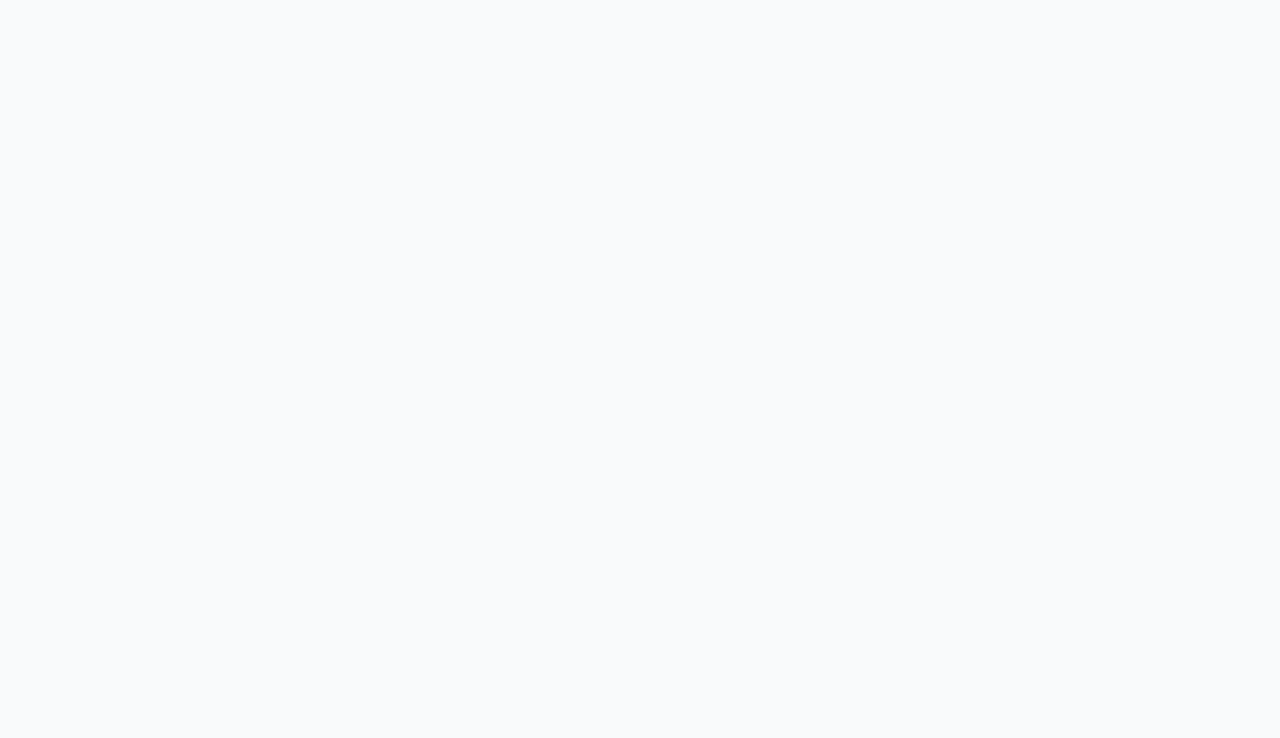
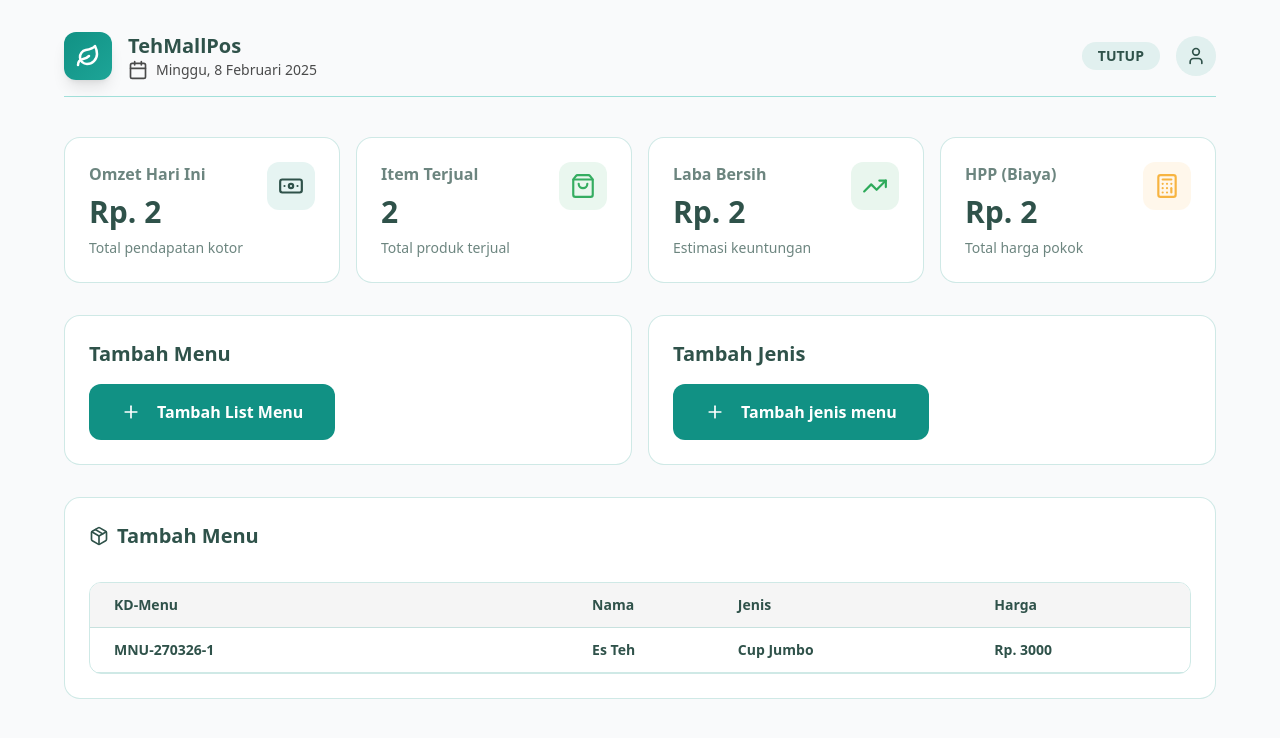
Before and after one commit to Rfn18/ES_TEH_MALL-CLIENT, a React (Vite) app: page /dashboard in a window 1280 px wide. Before the commit this address had no page. Shown: the top 738 px of the page. Built offline with nearby package versions, Linux system fonts and the light colour scheme.

Commit message:
feat(admin): add admin dashboard UI

```diff
--- a/src/App.tsx
+++ b/src/App.tsx
@@ -2,10 +2,12 @@ import { BrowserRouter, Routes, Route } from "react-router";
 import { Login } from "./page/login";
 import "./App.css";
 import { Register } from "./page/register";
+import { Dashboard } from "./page/dashboard";
 
 const App = () => (
   <BrowserRouter>
     <Routes>
+      <Route path="/dashboard" element={<Dashboard />} />
       <Route path="/login" element={<Login />} />
       <Route path="/register" element={<Register />} />
     </Routes>
--- /dev/null
+++ b/src/components/ui/Header.tsx
@@ -0,0 +1,35 @@
+import { Calendar, Leaf, User } from "lucide-react";
+import { useEffect, useState } from "react";
+
+export const Header = ({ openParameter }: { openParameter: boolean }) => {
+  const [open, setOpen] = useState<boolean>(false);
+
+  useEffect(() => {
+    setOpen(openParameter);
+  }, [openParameter]);
+
+  return (
+    <header className="flex items-center justify-between border-b border-[#a2e0da] pb-4 mb-4 w-full">
+      <div className="flex gap-4">
+        <div className="flex h-12 w-12 items-center justify-center rounded-xl auth-gradient shadow-lg">
+          <Leaf className=" size-6  text-white" strokeWidth={2.5} />
+        </div>
+        <div className="self-center ">
+          <h1 className="text-xl font-bold text-[#2f524a]">TehMallPos</h1>
+          <span className="flex gap-2 opacity-70 text-sm">
+            <Calendar size={20} />
+            Minggu, 8 Februari 2025
+          </span>
+        </div>
+      </div>
+      <div className="flex items-center gap-4">
+        <h2 className="bg-[#119184]/10 text-sm text-[#2f524a] font-semibold py-1 px-4 rounded-2xl">
+          TUTUP
+        </h2>
+        <div className="flex items-center justify-center rounded-3xl w-10 h-10 bg-[#119184]/10 cursor-pointer hover:bg-[#119184]/20 transition">
+          <User className=" text-[#2f524a]" size={20} />
+        </div>
+      </div>
+    </header>
+  );
+};
--- a/src/index.css
+++ b/src/index.css
@@ -13,6 +13,7 @@ body {
   background-color: #f9fafb;
 }
 @theme {
+
   --animate-showIn: showIn 1s ease;
   --animate-showOut: showOut 1s ease;
   @keyframes showIn {
--- a/src/page/dashboard.tsx
+++ b/src/page/dashboard.tsx
@@ -1,7 +1,121 @@
-export const dashboard = () => {
+import {
+  Banknote,
+  Calculator,
+  Package,
+  Play,
+  Plus,
+  ShoppingBag,
+  TrendingUp,
+} from "lucide-react";
+import { Header } from "../components/ui/Header";
+
+interface cardProps {
+  title: string;
+  point: string;
+  desc: string;
+  icon: any;
+}
+
+export const Dashboard = () => {
+  const CalculateCard = ({ title, point, desc, icon }: cardProps) => {
+    return (
+      <div className="flex justify-between p-6 w-full bg-white border border-[#119184]/20 rounded-2xl hover:shadow-sm transition">
+        <div className="flex flex-col gap-2 text-[#2f524a]">
+          <p className="opacity-70 font-semibold">{title}</p>
+          <h1 className="text-3xl font-bold">{point}</h1>
+          <p className="text-sm opacity-70">{desc}</p>
+        </div>
+        {icon}
+      </div>
+    );
+  };
+
   return (
-    <div>
-      <h1>anjayyy</h1>
+    <div className="w-full px-16 py-8">
+      <Header openParameter={true} />
+      <div className="flex gap-4 mt-10">
+        <CalculateCard
+          title="Omzet Hari Ini"
+          point={`Rp. ${2}`}
+          desc="Total pendapatan kotor"
+          icon={
+            <div className="w-12 h-12 rounded-xl flex items-center justify-center bg-[#119184]/10 self-start">
+              <Banknote size={26} className="text-[#2f524a]" />
+            </div>
+          }
+        />
+        <CalculateCard
+          title="Item Terjual"
+          point={`2`}
+          desc="Total produk terjual"
+          icon={
+            <div className="w-12 h-12 rounded-xl flex items-center justify-center bg-[#35ad61]/10 self-start">
+              <ShoppingBag size={26} className="text-[#35ad61]" />
+            </div>
+          }
+        />
+        <CalculateCard
+          title="Laba Bersih"
+          point={`Rp. ${2}`}
+          desc="Estimasi keuntungan"
+          icon={
+            <div className="w-12 h-12 rounded-xl flex items-center justify-center bg-[#2daa5a]/10 self-start">
+              <TrendingUp size={26} className="text-[#2daa5a]" />
+            </div>
+          }
+        />
+        <CalculateCard
+          title="HPP (Biaya)"
+          point={`Rp. ${2}`}
+          desc="Total harga pokok"
+          icon={
+            <div className="w-12 h-12 rounded-xl flex items-center justify-center bg-[#f7b441]/10 self-start">
+              <Calculator size={26} className="text-[#f7b441]" />
+            </div>
+          }
+        />
+      </div>
+      <div className="flex gap-4 mt-8">
+        <div className="p-6 w-full bg-white border border-[#119184]/20 rounded-2xl">
+          <h1 className="font-semibold text-[#2f524a] text-xl">Tambah Menu</h1>
+          <button className="flex items-center gap-4 bg-[#119184] hover:bg-[#119184]/80 cursor-pointer transition text-white font-semibold mt-4 py-4 px-8 rounded-xl">
+            <Plus size={20} /> Tambah List Menu
+          </button>
+        </div>
+        <div className="p-6 w-full bg-white border border-[#119184]/20 rounded-2xl">
+          <h1 className="font-semibold text-[#2f524a] text-xl">Tambah Jenis</h1>
+          <button className="flex items-center gap-4 bg-[#119184] hover:bg-[#119184]/80 cursor-pointer transition text-white font-semibold mt-4 py-4 px-8 rounded-xl">
+            <Plus size={20} /> Tambah jenis menu
+          </button>
+        </div>
+      </div>
+      <div className="p-6 w-full bg-white border border-[#119184]/20 rounded-2xl mt-8">
+        <div>
+          <h1 className="flex items-center gap-2 font-semibold text-[#2f524a] text-xl">
+            <Package size={20} /> Tambah Menu
+          </h1>
+        </div>
+        <div className="relative overflow-x-auto border border-[#119184]/20  rounded-xl mt-8">
+          <table className="w-full text-[#2f524a] ">
+            <thead className="font-semibold text-sm text-left p-2 bg-neutral-100  border-b border-[#119184]/20 ">
+              <tr>
+                <th className="px-6 py-3">KD-Menu</th>
+                <th>Nama</th>
+                <th>Jenis</th>
+                <th>Harga</th>
+              </tr>
+            </thead>
+            <tbody className="font-semibold text-sm text-left p-2  ">
+              <tr className="border-b border-[#119184]/20 text-heading whitespace-nowrap">
+                <td className="px-6 py-3">MNU-270326-1</td>
+                <td>Es Teh</td>
+                <td>Cup Jumbo</td>
+                <td>Rp. 3000</td>
+              </tr>
+            </tbody>
+          </table>
+        </div>
+      </div>
     </div>
   );
 };
```
